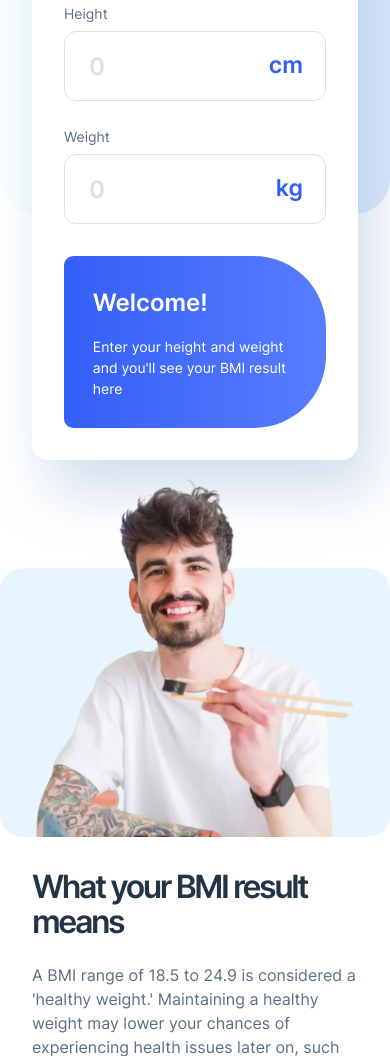
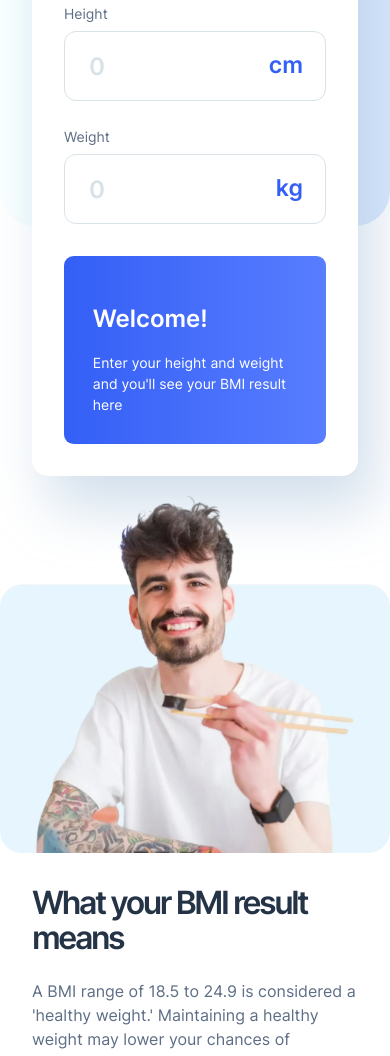
Before and after one commit to ortalyarts/fronendmentot-bmi-calculator, a plain HTML site: page index.html in a window 390 px wide. Shown: the part 659-1715 px from the top of the page. Drawn offline with Linux system fonts and the light colour scheme.

Commit message:
smartphone optimisation

```diff
--- a/style.css
+++ b/style.css
@@ -328,6 +328,10 @@ input[type=text]{
   padding:1.8rem;
   display:grid;
 }
+/* #text {
+  min-width:20vh;
+  padding-left:0.5rem;
+} */
 .result #text h2, #result-holder h2{
   color:white;
   line-height:150%;
@@ -479,6 +483,11 @@ footer a { color: var(--color1); }
   #set-metric .even-columns-2{
     grid-template-columns: 1fr;
   }
+  .result{
+    border-radius: 0.6rem;
+    grid-template-columns:1fr !important;
+    gap:1rem;
+  }
   .main-article{
     display:grid;
     grid-template-columns: 1fr;
```
